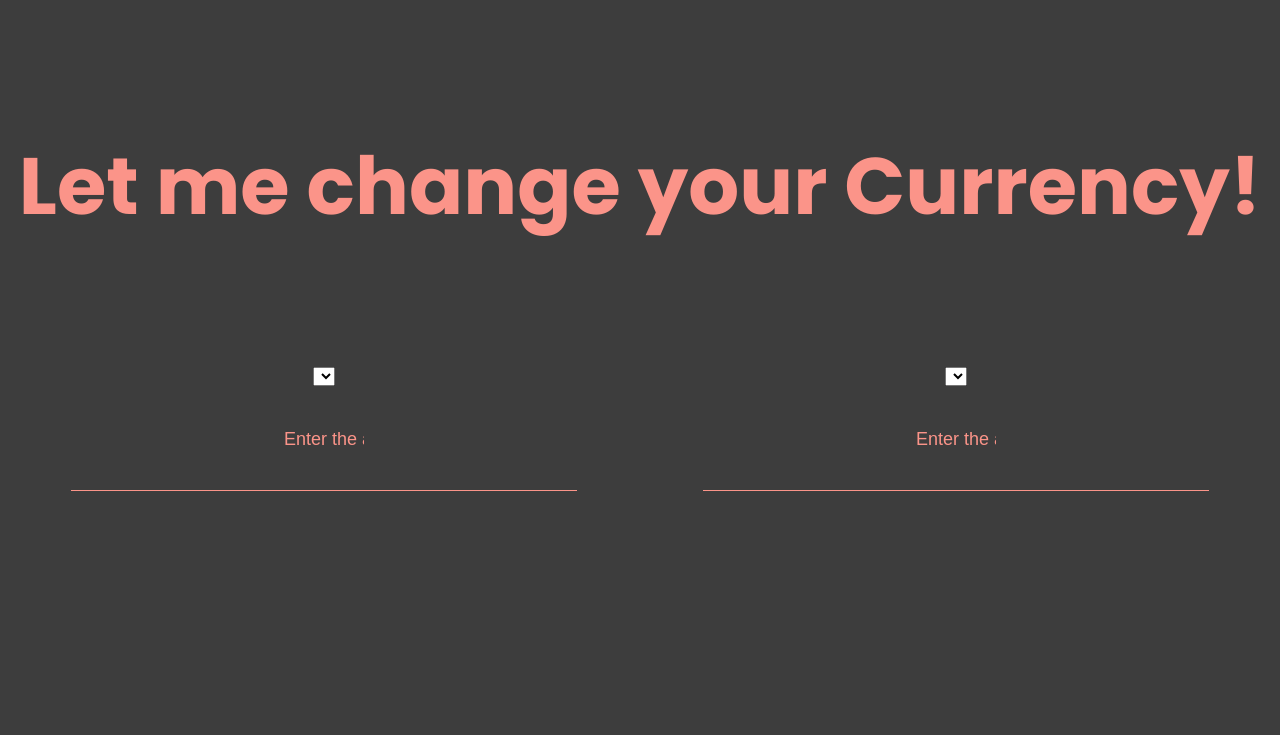
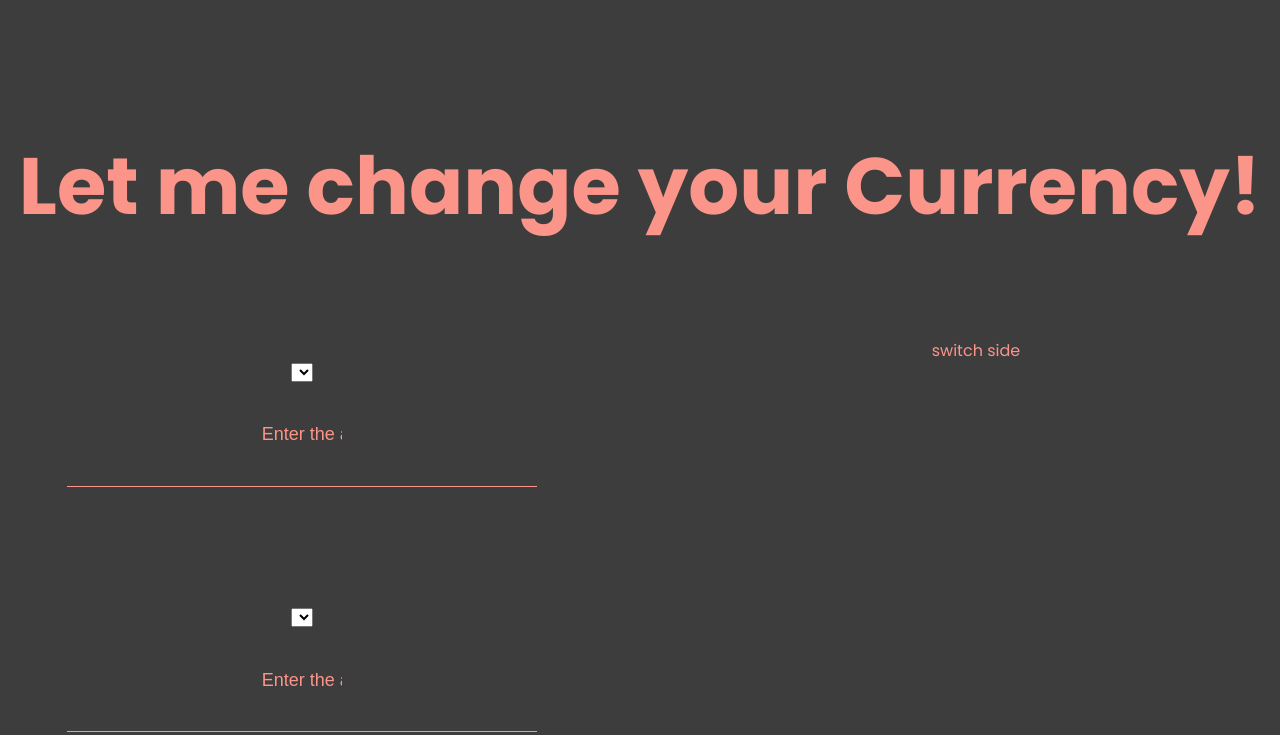
Before and after one commit to dt009715/3WA, a plain HTML site: page index.html in a window 1280 px wide. Drawn offline with Linux system fonts and the light colour scheme; no server answers.

Commit message:
Update index.html

```diff
--- a/index.html
+++ b/index.html
@@ -16,6 +16,9 @@
             <select name="firstsearch" id="search1"></select><br>
             <input type="text" placeholder="Enter the amount" id="amount1"/><br>
         </div>
+        <div>
+            <input type="button" id="switchButton" class="buttonSwitch"/> switch side
+        </div>
         <div class="convert2">
             <select name="secondsearch" id="search2"></select><br>
             <input type="text" placeholder="Enter the amount" id="amount2" disable/>
```
